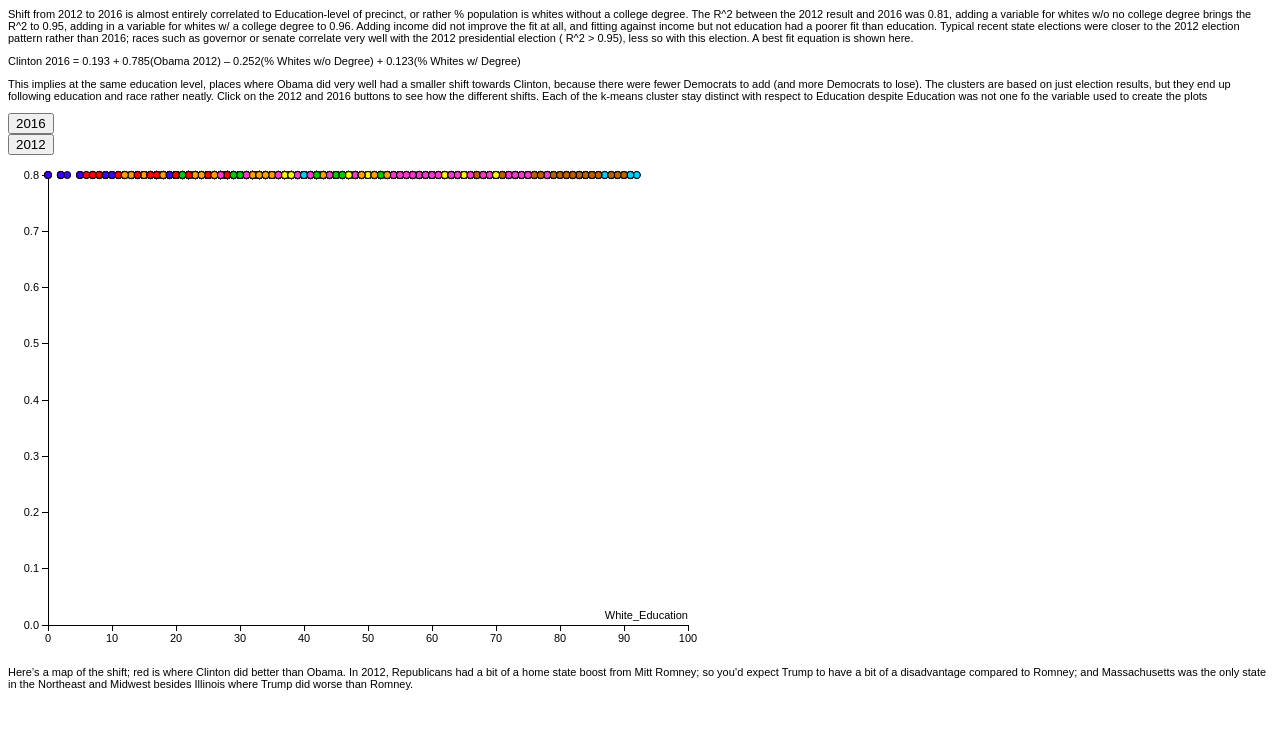
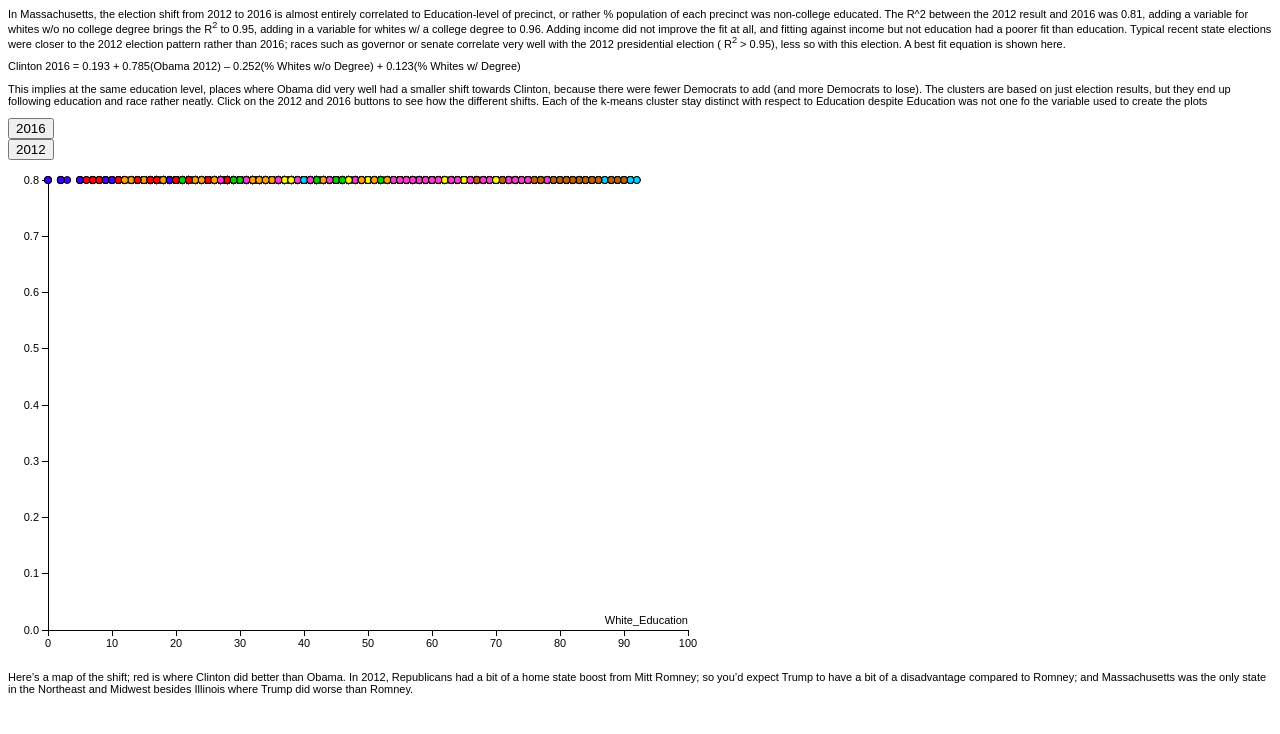
Before and after one commit to neipate/neipate.github.io, a plain HTML site: page education_scatter12_16.html in a window 1280 px wide. Drawn offline with nearby package versions, Linux system fonts and the light colour scheme.

Commit message:
Update education_scatter12_16.html

```diff
--- a/education_scatter12_16.html
+++ b/education_scatter12_16.html
@@ -1,7 +1,6 @@
 <html>
 
-<p>Shift from 2012 to 2016 is almost entirely correlated to Education-level of precinct, or rather % population is whites without a college degree. The R^2 between the 2012 result and 2016 was 0.81, adding a variable for whites w/o no college degree brings the R^2 to 0.95, adding in a variable for whites w/ a college degree to 0.96. Adding income did not improve the fit at all, and fitting against income but not education had a poorer fit than education. Typical recent state elections were closer to the 2012 election pattern rather than 2016; races such as governor or senate correlate very well with the 2012 presidential election ( R^2 > 0.95), less so with this election. A best fit equation is shown here.</p>
-
+<p>In Massachusetts, the election shift from 2012 to 2016 is almost entirely correlated to Education-level of precinct, or rather % population of each precinct was non-college educated. The R^2 between the 2012 result and 2016 was 0.81, adding a variable for whites w/o no college degree brings the R<sup>2</sup> to 0.95, adding in a variable for whites w/ a college degree to 0.96. Adding income did not improve the fit at all, and fitting against income but not education had a poorer fit than education. Typical recent state elections were closer to the 2012 election pattern rather than 2016; races such as governor or senate correlate very well with the 2012 presidential election ( R<sup>2</sup> > 0.95), less so with this election. A best fit equation is shown here.</p>
 <p>Clinton 2016 = 0.193 + 0.785(Obama 2012) – 0.252(% Whites w/o Degree) + 0.123(% Whites w/ Degree)</p>
 
 <p>This implies at the same education level, places where Obama did very well had a smaller shift towards Clinton, because there were fewer Democrats to add (and more Democrats to lose). The clusters are based on just election results, but they end up following education and race rather neatly. Click on the 2012 and 2016 buttons to see how the different shifts. Each of the k-means cluster stay distinct with respect to Education despite Education was not one fo the variable used to create the plots</p>
```
